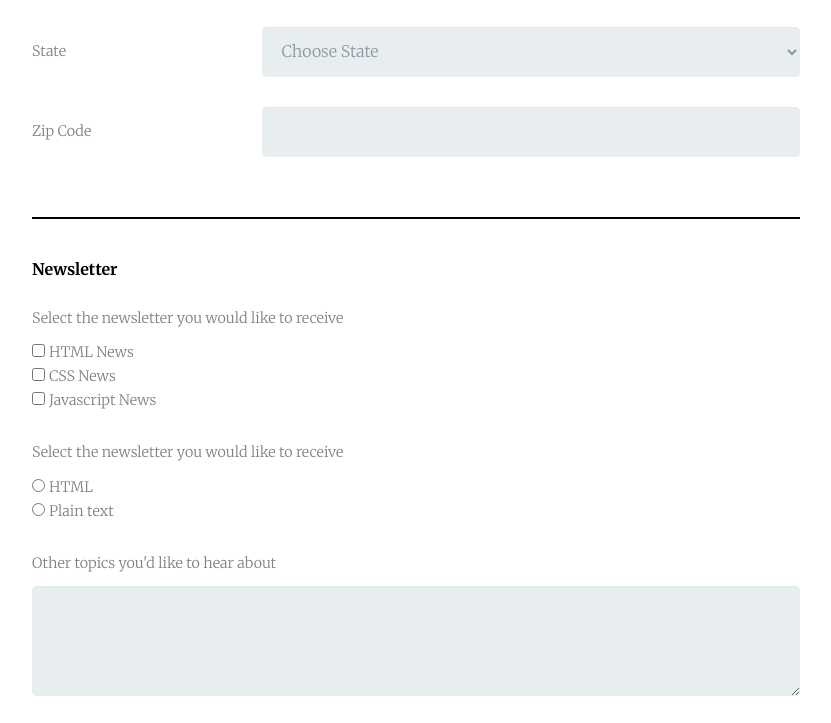
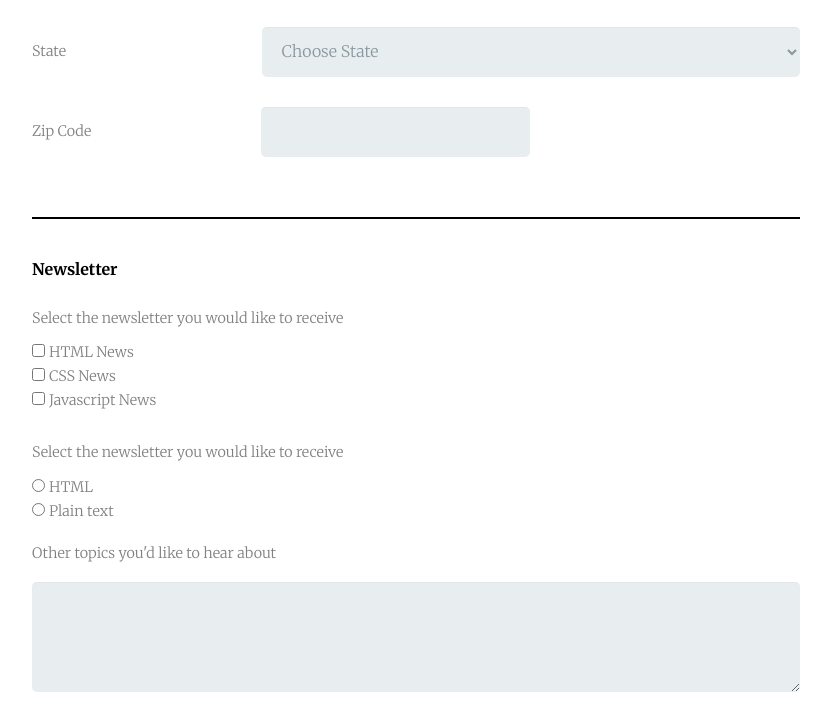
Before and after one commit to KwakDesign/online_registration_complete, a plain HTML site: page index.html in a window 1280 px wide. Shown: the part 655-1378 px from the top of the page, without its empty margins (224-1055 px from the left). Drawn offline with Linux system fonts and the light colour scheme.

Commit message:
project fix updates

```diff
--- a/css/style.css
+++ b/css/style.css
@@ -145,6 +145,10 @@ input[placeholder="Required"] {
 	text-align: right;
 }
 
+#zipcode {
+	width: 50%;
+}
+
 label {
   display: block;
   margin-bottom: 8px;
@@ -154,6 +158,10 @@ label {
 
 label.check {
 	display: inline;
+}
+
+label[for="topics"] {
+	margin: 20px 0;
 }
 
 select {
@@ -246,6 +254,12 @@ input[type="radio"]:checked {
 		margin: auto;
 	}
 
+	#zipcode {
+		margin-left: 10.625em;
+		float: none;
+		width: 35%;
+	}
+
 	.copyright {
 		margin: 35px 0;
 	}
--- a/index.html
+++ b/index.html
@@ -94,23 +94,26 @@
 		</select>
 
 		<label for="zipcode">Zip Code</label>
-		<input type="number" id="zipcode" name="user_zipcode">
+		<input type="text" id="zipcode" name="user_zipcode">
 
 	</fieldset><!--fieldset-->
 
 	<fieldset class="second_field">
 		<legend>Newsletter</legend>
+
 		<p>Select the newsletter you would like to receive</p>
 		<input type="checkbox" id="html_news" value="html_news" name="user_news"><label for="html_news" class="check">HTML News</label>
     <br >
     <input type="checkbox" id="css_news" value="css_news" name="user_news"><label for="css_news" class="check">CSS News</label>
     <br >
     <input type="checkbox" id="js_news" value="js_news" name="user_news"><label for="js_news" class="check">Javascript News</label>
+
     <p>Select the newsletter you would like to receive</p>
 		<input type="radio" id="html_format" value="html_format" name="user_format"><label for="html_format" class="check">HTML</label>
     <br >
     <input type="radio" id="plain_format" value="plain_format" name="user_format"><label for="plain_format" class="check">Plain text</label>
-	 <p>Other topics you'd like to hear about</p>
+
+		<label for="topics">Other topics you'd like to hear about</label>
 		<textarea id="topics" name="user_topic" rows="4"></textarea>
 
 	</fieldset><!--fieldset-->
```
Lines whose indentation alone changed are shown as unchanged.
